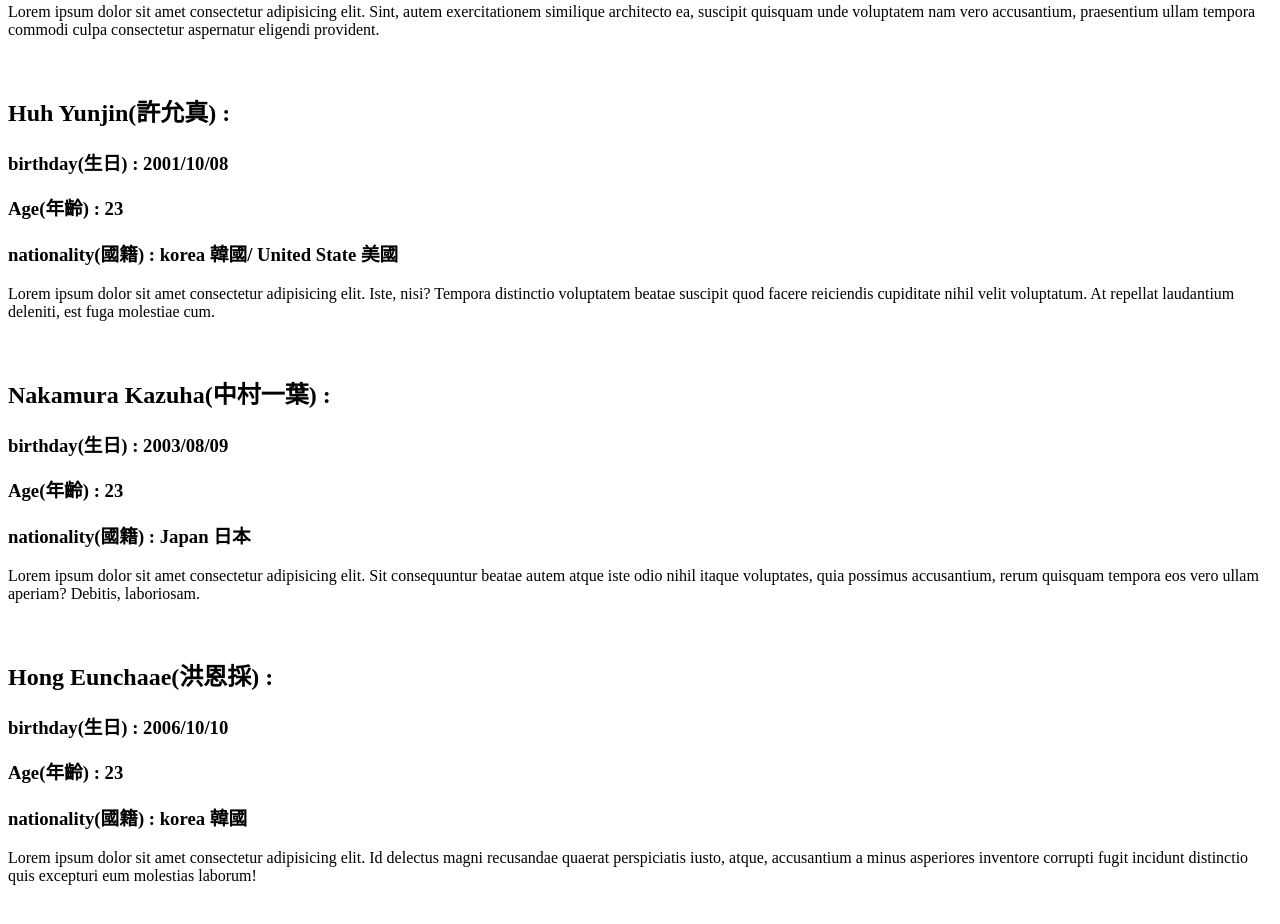
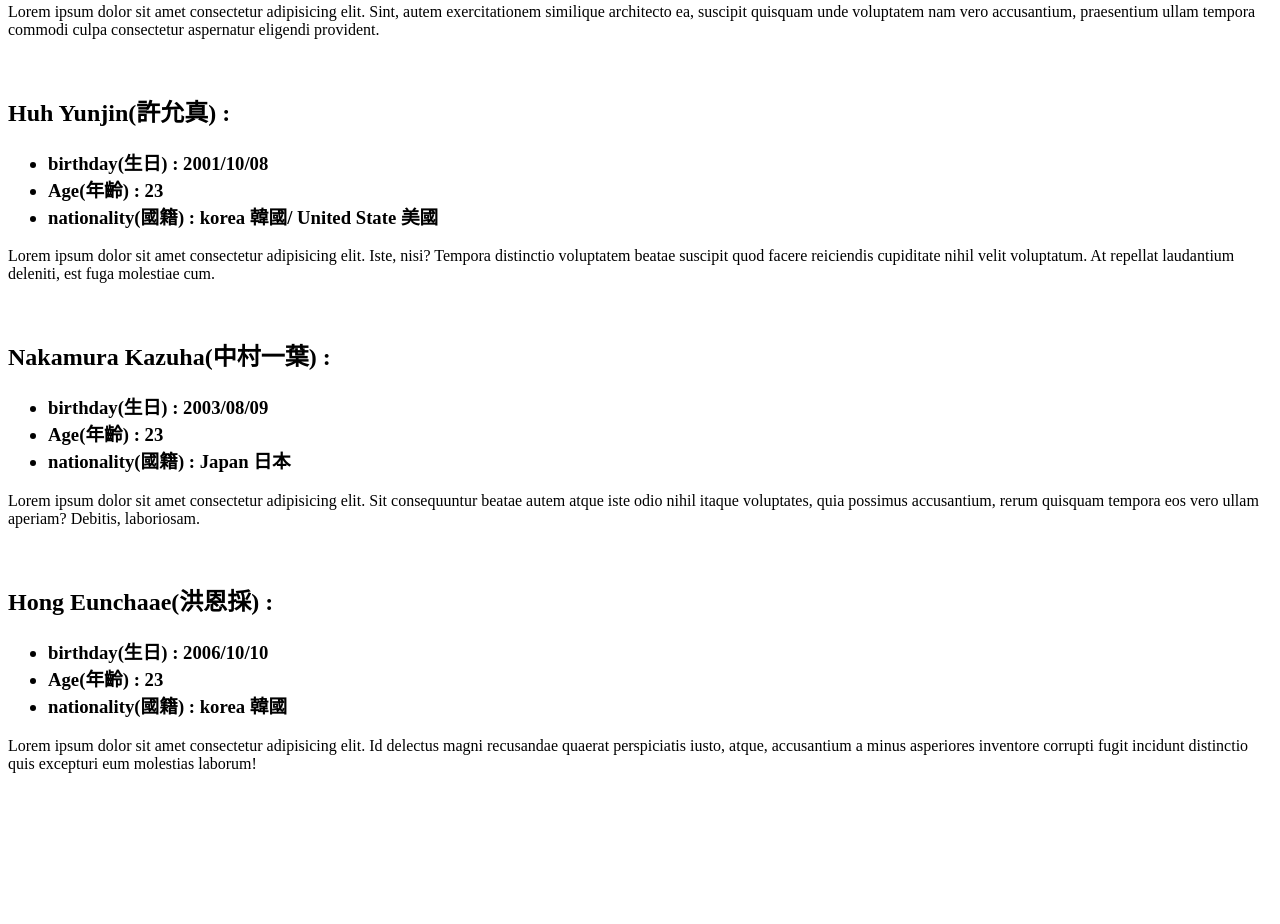
Before and after one commit to yuanchengTsai/HTML_Website_learning, a plain HTML site: page website/index.html in a window 1280 px wide. Shown: the part 498-1422 px from the top of the page. After the commit the page ends 1313 px from the top, so only its background shows below. Drawn offline with Linux system fonts and the light colour scheme.

Commit message:
include some organization

```diff
--- a/website/index.html
+++ b/website/index.html
@@ -34,25 +34,37 @@
     <br>
 
     <h2>Huh Yunjin(許允真) :</h2>
-    <h3>birthday(生日) : 2001/10/08</h3>
-    <h3>Age(年齡) : 23</h3>
-    <h3>nationality(國籍) : korea 韓國/ United State 美國</h3>
+    <ul>
+        <h3>
+            <li>birthday(生日) : 2001/10/08</li>
+            <Li>Age(年齡) : 23</Li>
+            <li>nationality(國籍) : korea 韓國/ United State 美國</li>
+        </h3>
+    </ul>
 
     <p>Lorem ipsum dolor sit amet consectetur adipisicing elit. Iste, nisi? Tempora distinctio voluptatem beatae suscipit quod facere reiciendis cupiditate nihil velit voluptatum. At repellat laudantium deleniti, est fuga molestiae cum.</p>
     <br>
 
     <h2>Nakamura Kazuha(中村一葉) :</h2>
-    <h3>birthday(生日) : 2003/08/09</h3>
-    <h3>Age(年齡) : 23</h3>
-    <h3>nationality(國籍) : Japan 日本</h3>
+    <ul>
+        <h3>
+            <li>birthday(生日) : 2003/08/09</li>
+            <li>Age(年齡) : 23</li>
+            <li>nationality(國籍) : Japan 日本</li>
+        </h3>
+    </ul>
 
     <p>Lorem ipsum dolor sit amet consectetur adipisicing elit. Sit consequuntur beatae autem atque iste odio nihil itaque voluptates, quia possimus accusantium, rerum quisquam tempora eos vero ullam aperiam? Debitis, laboriosam.</p>
     <br>
 
     <h2>Hong Eunchaae(洪恩採) :</h2>
-    <h3>birthday(生日) : 2006/10/10</h3>
-    <h3>Age(年齡) : 23</h3>
-    <h3>nationality(國籍) : korea 韓國</h3>
+    <ul>
+        <h3>
+            <li>birthday(生日) : 2006/10/10</li>
+            <li>Age(年齡) : 23</li>
+            <li>nationality(國籍) : korea 韓國</li>
+        </h3>
+    </ul>
 
     <p>Lorem ipsum dolor sit amet consectetur adipisicing elit. Id delectus magni recusandae quaerat perspiciatis iusto, atque, accusantium a minus asperiores inventore corrupti fugit incidunt distinctio quis excepturi eum molestias laborum!</p>
     <br>
```
